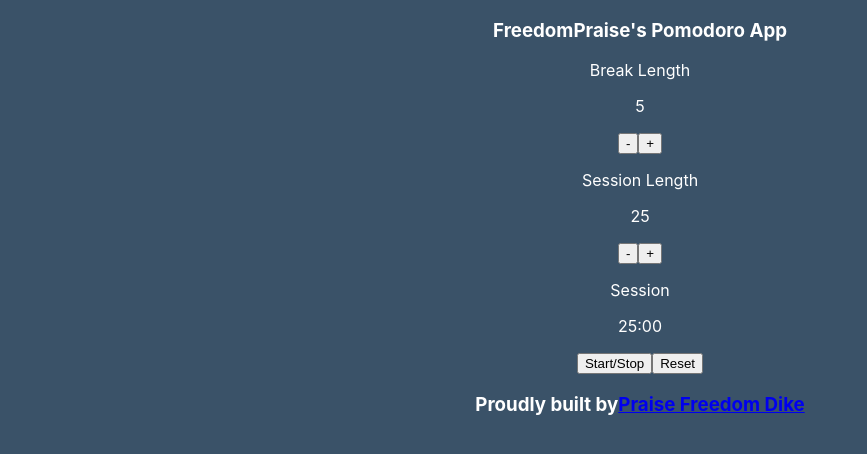
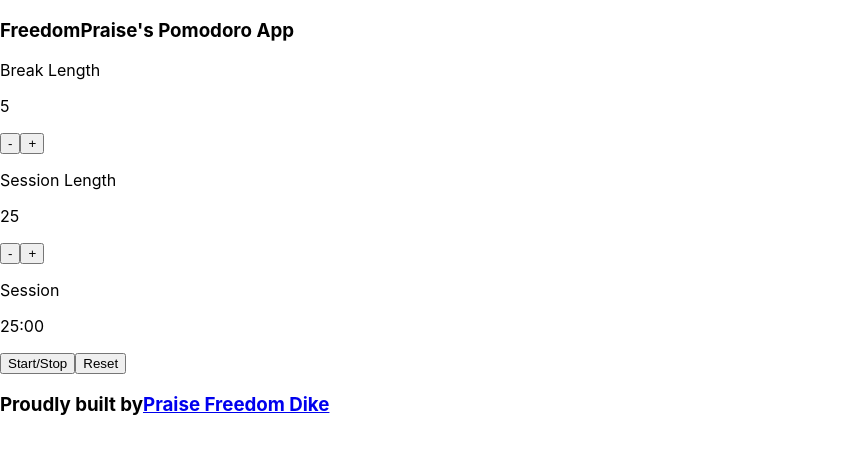
Before and after one commit to freedompraise/TimeFlow, a React (Create React App) app: page / in a window 1280 px wide. Shown: the top 454 px of the page, without its empty margins (0-867 px from the left). Built offline with nearby package versions, Linux system fonts and the light colour scheme.

Commit message:
change app styling to jsx

```diff
--- a/src/App.js
+++ b/src/App.js
@@ -1,5 +1,5 @@
 import React, { Component } from "react";
-import "./App.css";
+// import "./App.css";
 import Header from "./components/Header.jsx";
 import Footer from "./components/Footer.jsx";
 import Session from "./components/SessionLength";
@@ -31,7 +31,7 @@ class App extends Component {
   }
   render() {
     return (
-      <div className="App flex justify-center items-center min-h-screen bg-blue-900 text-white">
+      <div className="min-h-screen bg-blue-900 text-white flex flex-col items-center justify-center">
         <Header className="App-header" />
         <div className="flex">
           <Break
```
